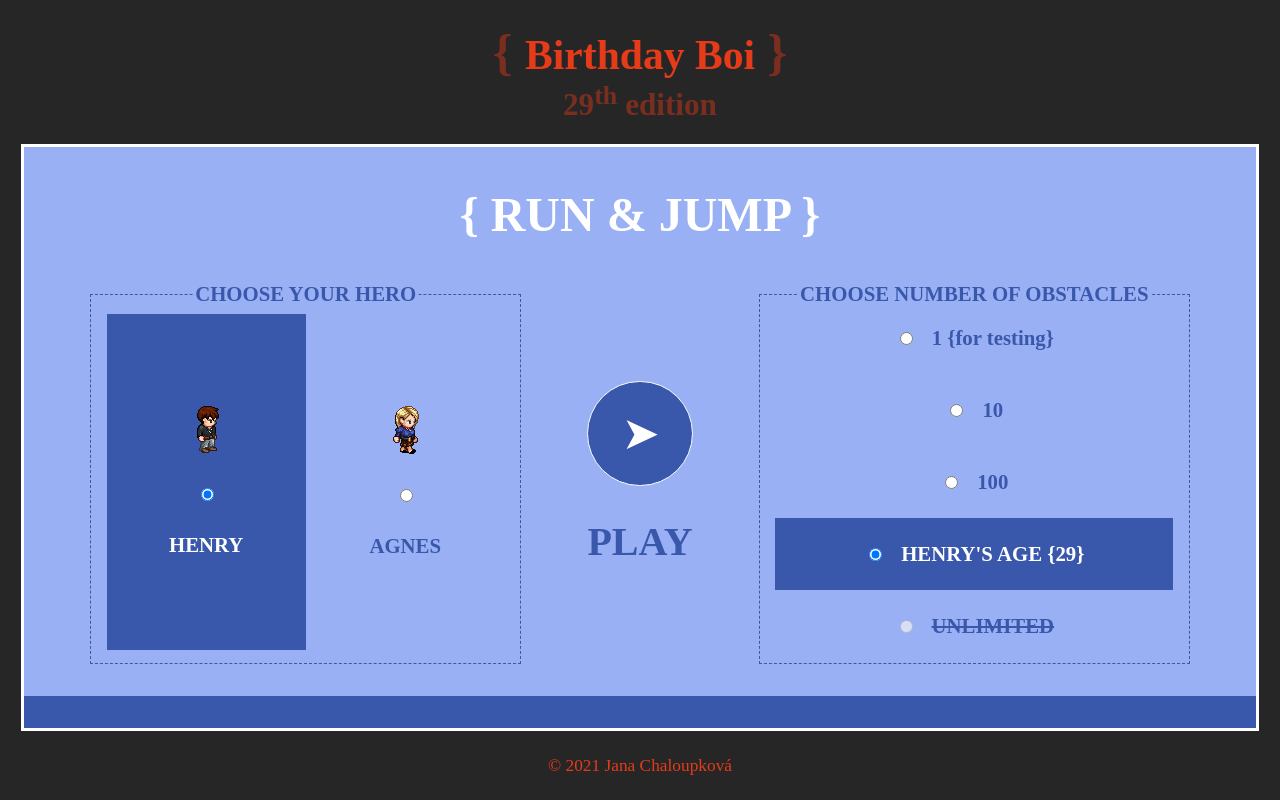
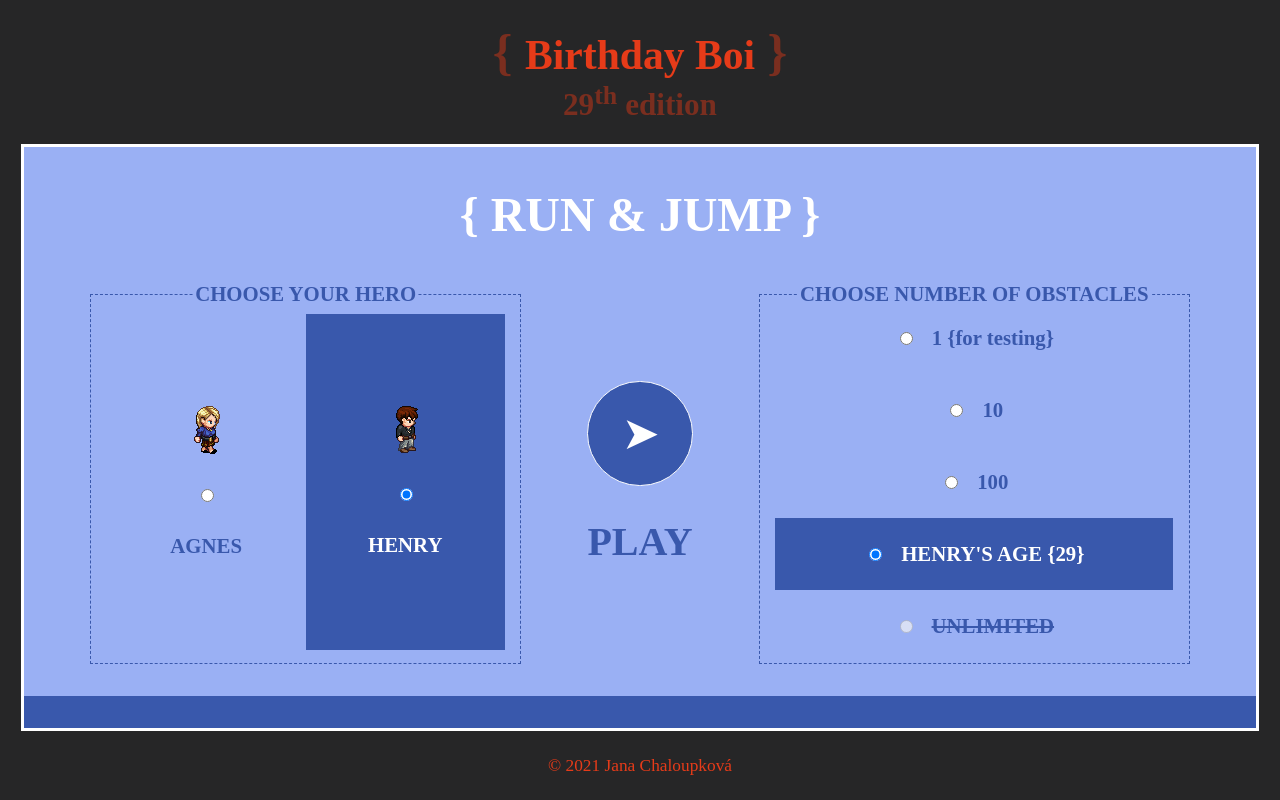
Before and after one commit to agnes97/birthday-boi, a React (Create React App) app: page / in a window 1280 px wide. Built offline with nearby package versions, Linux system fonts and the light colour scheme.

Commit message:
✨ Add maps to StartScreen

```diff
--- a/src/games/RunAndJump/components/StartScreen/index.css
+++ b/src/games/RunAndJump/components/StartScreen/index.css
@@ -35,6 +35,10 @@ form.form-wrapper > .form-section.hero {
     flex-direction: row;
     justify-content: space-evenly;
     align-items: center;
+}
+
+form.form-wrapper > .form-section.hero * label {
+    text-transform: uppercase;
 }
 
 form.form-wrapper > .form-section.hero > div.fieldset-option {
--- a/src/games/RunAndJump/components/StartScreen/index.tsx
+++ b/src/games/RunAndJump/components/StartScreen/index.tsx
@@ -1,9 +1,9 @@
 import { Dispatch, FC, useCallback } from 'react'
 import './index.css'
-import Agnes from '../../../../assets/agnes.gif'
-import Henry from '../../../../assets/henry.gif'
+
 import { GameData } from '../..'
 import { getAge, hisBirthday } from '../../../../services/birthday'
+import { heroes, possibleObstacleNumbers } from '../../data'
 
 type Props = {
     startGame: () => void,
@@ -18,10 +18,26 @@ const currentHenrysAge = () => getAge(hisBirthday)
 const StartScreen: FC<Props> = ({ startGame, gameData, setGameData }) => {
     const submitForm = useCallback((event: React.FormEvent<HTMLFormElement>) => {
         event.preventDefault();
+
+        // TODO: Delete console.log when done!
         console.log(gameData)
 
         startGame()
     }, [gameData, startGame])
+
+    const chooseDisplayedTitle = (number: number) => {
+        if (number === 1) return `${number} {for testing}`
+        if (number === currentHenrysAge()) return `HENRY'S AGE {${number}}`
+        return number
+    }
+
+    const handleHeroClick = useCallback((hero: string) => {
+        setGameData({ hero: hero })
+    }, [setGameData])
+
+    const handleObstaclesNumberClick = useCallback((number: number) => {
+        setGameData({ numberOfObstacles: number })
+    }, [setGameData])
 
     return (
         <div className='start-screen-container'>
@@ -31,27 +47,22 @@ const StartScreen: FC<Props> = ({ startGame, gameData, setGameData }) => {
                 <fieldset className='form-section hero'>
                     <legend>CHOOSE YOUR HERO</legend>
 
-                    <div className={`fieldset-option ${gameData.hero === 'henry' && 'imitate-hover'}`}>
-                        <img src={Henry} alt='Henry' />
-                        <input
-                            defaultChecked
-                            type='radio'
-                            id='henry'
-                            name='chosen-hero'
-                            onChange={() => setGameData({ hero: 'henry' })} />
-                        <label htmlFor='henry'>HENRY</label>
-                    </div>
-
-                    <div className={`fieldset-option ${gameData.hero === 'agnes' && 'imitate-hover'}`}>
-                        <img src={Agnes} alt='Agnes' />
+                    {heroes.map((hero) => (
+                        <div
+                            key={hero.name}
+                            className={`fieldset-option ${gameData.hero === hero.name && 'imitate-hover'}`}
+                            onClick={() => handleHeroClick(hero.name)}
+                        >
+                            <img src={hero.imageSrc} alt={hero.imageTitle} />
                             <input
                                 type='radio'
-                            id='agnes'
+                                id={hero.name}
                                 name='chosen-hero'
-                            onChange={() => setGameData({ hero: "agnes" })}
-                        />
-                        <label htmlFor='agnes'>AGNES</label>
+                                checked={gameData.hero === hero.name}
+                                onChange={() => handleHeroClick(hero.name)} />
+                            <label htmlFor={hero.name}>{hero.name}</label>
                         </div>
+                    ))}
                 </fieldset>
 
                 {/* START A GAME */}
@@ -64,48 +75,25 @@ const StartScreen: FC<Props> = ({ startGame, gameData, setGameData }) => {
                 <fieldset className='form-section obstacles'>
                     <legend>CHOOSE NUMBER OF OBSTACLES</legend>
 
-                    {/* TODO: Refactor this! Variables, Enum? */}
-                    <div className={`fieldset-option ${gameData.numberOfObstacles === 1 && 'imitate-hover'}`}>
+                    {/* TODO: BUG! When 1 is chosen, it rewrites any other value chosen after it. */}
+                    {possibleObstacleNumbers.map((number) => (
+                        <div
+                            key={number.value}
+                            className={`fieldset-option ${gameData.numberOfObstacles === number.value && 'imitate-hover'}`}
+                            onClick={() => handleObstaclesNumberClick(number.value)}
+                        >
                             <input
                                 type='radio'
-                            id='testing'
+                                id={number.title}
                                 name='number-of-obstacles'
-                            onChange={() => setGameData({ numberOfObstacles: 1 })}
+                                checked={gameData.numberOfObstacles === number.value}
+                                onChange={() => handleObstaclesNumberClick(number.value)}
                             />
-                        <label htmlFor='testing'>{`1 {for testing}`}</label>
-                    </div>
-
-                    <div className={`fieldset-option ${gameData.numberOfObstacles === 10 && 'imitate-hover'}`}>
-                        <input
-                            type='radio'
-                            id='ten'
-                            name='number-of-obstacles'
-                            onChange={() => setGameData({ numberOfObstacles: 10 })}
-                        />
-                        <label htmlFor='ten'>10</label>
-                    </div>
-
-                    <div className={`fieldset-option ${gameData.numberOfObstacles === 100 && 'imitate-hover'}`}>
-                        <input
-                            type='radio'
-                            id='hundredth'
-                            name='number-of-obstacles'
-                            onChange={() => setGameData({ numberOfObstacles: 100 })}
-                        />
-                        <label htmlFor='hundredth'>100</label>
-                    </div>
-
-                    <div className={`fieldset-option ${gameData.numberOfObstacles === currentHenrysAge() && 'imitate-hover'}`}>
-                        <input defaultChecked
-                            type='radio'
-                            id='age'
-                            name='number-of-obstacles'
-                            onChange={() => setGameData({ numberOfObstacles: currentHenrysAge() })}
-                        />
-                        <label htmlFor='age'>
-                            {`HENRY'S AGE {${currentHenrysAge()}}`}
+                            <label htmlFor={number.title}>
+                                {chooseDisplayedTitle(number.value)}
                             </label>
                         </div>
+                    ))}
 
                     {/* TODO: Display number of obstacles on game over screen :) */}
                     <div className='fieldset-option'>
--- /dev/null
+++ b/src/games/RunAndJump/data.tsx
@@ -0,0 +1,48 @@
+import { getAge, hisBirthday } from "../../services/birthday"
+import Agnes from '../../assets/agnes.gif'
+import Henry from '../../assets/henry.gif'
+
+const currentHenrysAge = () => getAge(hisBirthday)
+
+type Heroes = {
+    name: string,
+    imageSrc: any,
+    imageTitle: string,
+}[]
+
+type PossibleObstacleNumbers = {
+    value: number,
+    title: string,
+}[]
+
+export const heroes: Heroes = [
+    {
+        name: 'agnes',
+        imageSrc: Agnes,
+        imageTitle: 'Agnes',
+    },
+    {
+        name: 'henry',
+        imageSrc: Henry,
+        imageTitle: 'Henry',
+    }
+]
+
+export const possibleObstacleNumbers: PossibleObstacleNumbers = [
+    {
+        value: 1,
+        title: 'one',
+    },
+    {
+        value: 10,
+        title: 'ten',
+    },
+    {
+        value: 100,
+        title: 'hundredth',
+    },
+    {
+        value: currentHenrysAge(),
+        title: 'age',
+    }
+]
--- a/src/games/RunAndJump/index.tsx
+++ b/src/games/RunAndJump/index.tsx
@@ -21,7 +21,6 @@ const RunAndJump: FC = () => {
 
     const heroRef = useRef<HTMLDivElement>(null)
 
-    // TODO: Remember last game as an initial state!
     const initialGameState = { hero: 'henry', numberOfObstacles: initialNumberOfObstacles() }
     const [gameData, setGameData] = useReducer(
         (state: GameData, updates: GameData) => ({
@@ -64,7 +63,7 @@ const RunAndJump: FC = () => {
                 arrivalDelay={3000}
             />
             <Obstacles
-                // TODO: After implementing gameData, winning takes longer time!
+                // TODO: BUG! After implementing gameData, winning takes longer time!
                 numberOfObstacles={gameData.numberOfObstacles ?? 0}
                 paused={gameOver || !gameRunning}
                 startDelay={1800}
```
Lines whose indentation alone changed are shown as unchanged.
